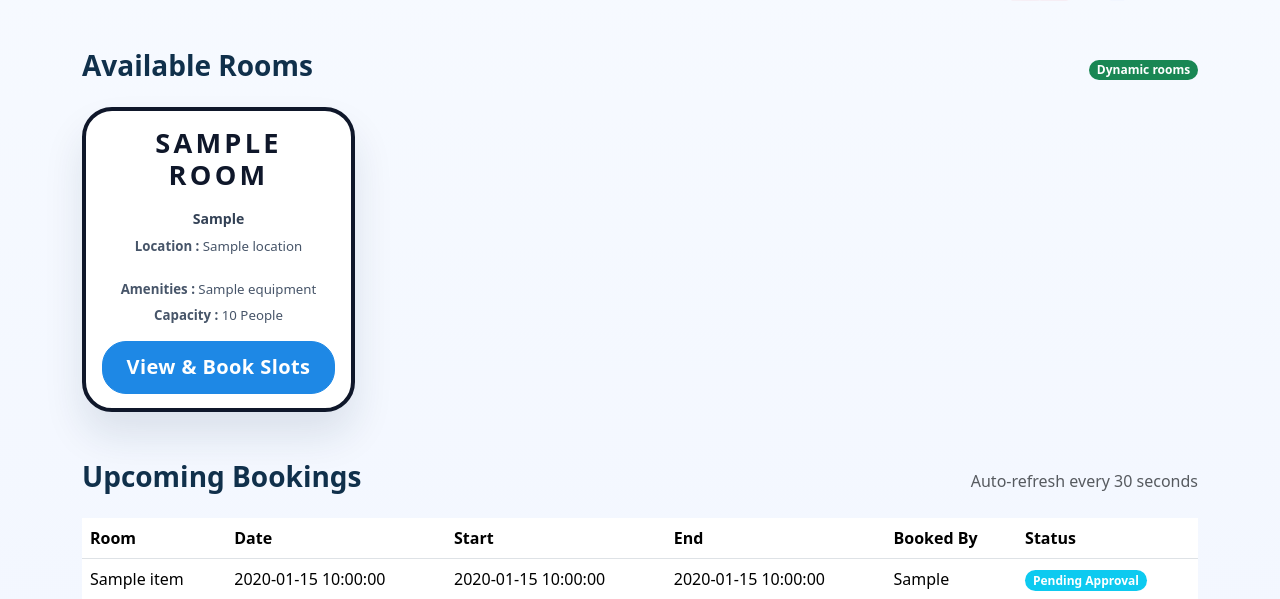
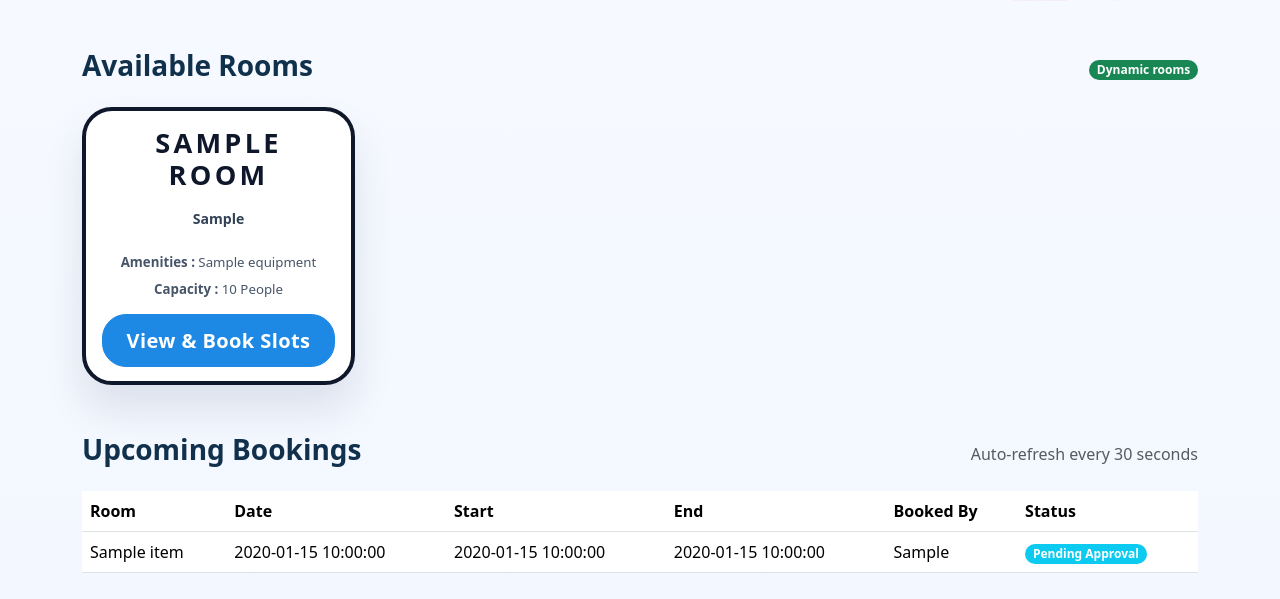
Before and after one commit to jampangipranay0-ship-it/meeting-room-booking, a Flask app: template templates/home.html in a window 1280 px wide. Shown: the part 429-1028 px from the top of the page. After the commit the page ends 1002 px from the top, so only its background shows below. Run offline with Flask 3, Linux system fonts and the light colour scheme; the template is opened without the code that fills it: most values are stand-ins (such as "Sample title", 1, 10 or a date in 2020).

Commit message:
Restore home room card layout to original spacing and remove added location line

```diff
--- a/templates/home.html
+++ b/templates/home.html
@@ -26,8 +26,7 @@
         <div class="card-body d-flex flex-column">
           <div class="room-card-content text-center">
             <h2 class="room-card-title mb-3">{{ room.name }}</h2>
-            <p class="room-card-subtitle mb-2">{{ room.room_type }}</p>
-            <p class="room-card-meta mb-4"><strong>Location :</strong> {{ room.location }}</p>
+            <p class="room-card-subtitle mb-4">{{ room.room_type }}</p>
             <p class="room-card-meta mb-2"><strong>Amenities :</strong> {{ room.equipment }}</p>
             <p class="room-card-meta mb-0"><strong>Capacity :</strong> {{ room.capacity }} People</p>
           </div>
```
